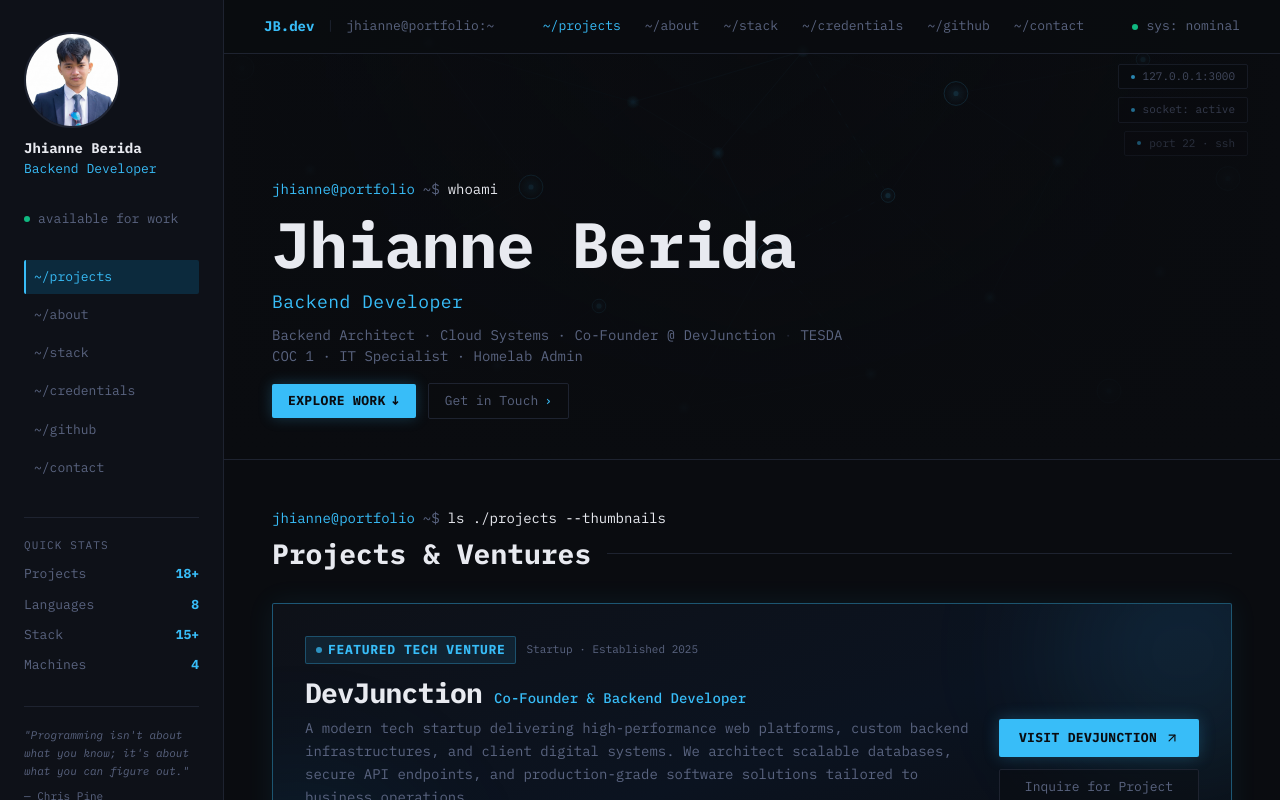
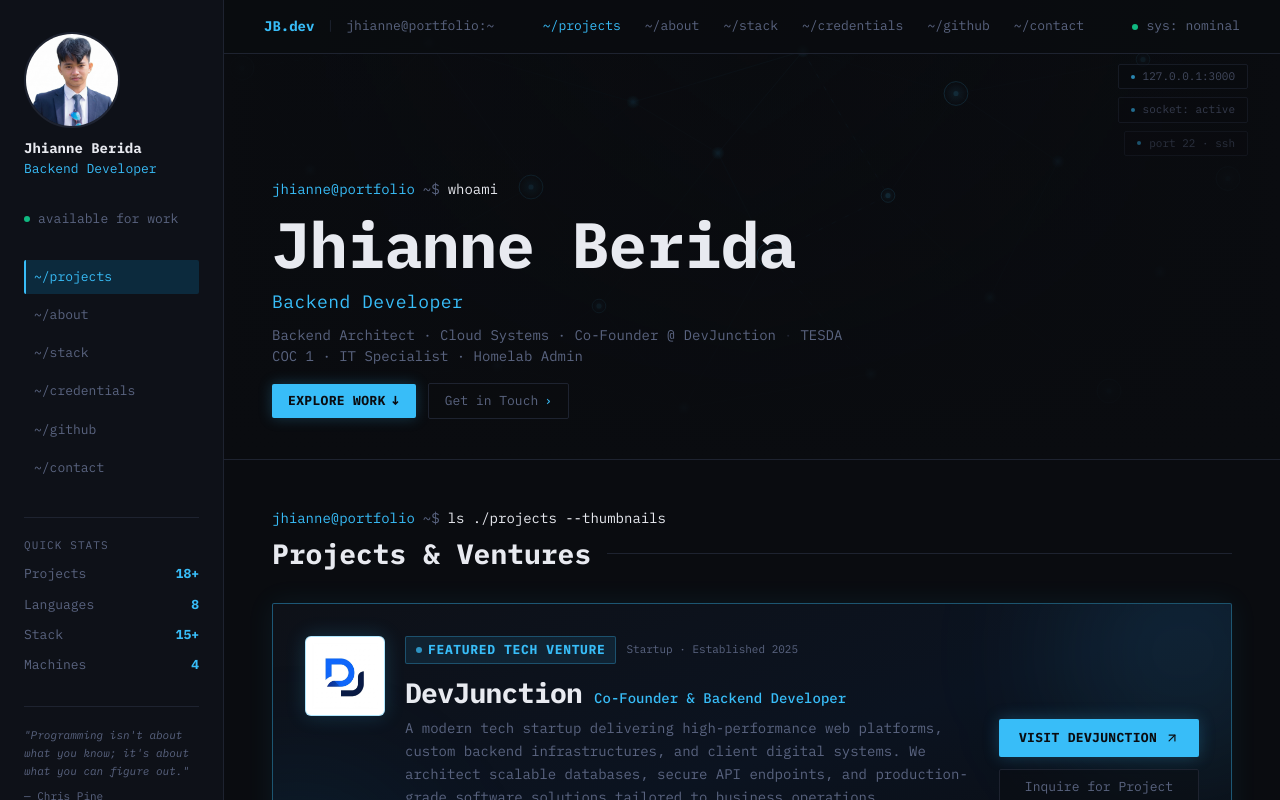
Before and after one commit to jhnbrd/jhnbrd-portfolio, a React (Vite) app: page / in a window 1280 px wide. Built offline with nearby package versions, Linux system fonts and the light colour scheme.

Commit message:
feat(branding): integrate official DevJunction logo into venture spotlight
- Add devjunction.png logo asset to public/images/
- Update DevJunctionSpotlight component with brand avatar and glowing container

```diff
--- a/src/components/DevJunctionSpotlight.jsx
+++ b/src/components/DevJunctionSpotlight.jsx
@@ -1,4 +1,4 @@
-import { ArrowUpRight, ShieldCheck, Cpu, Database, ExternalLink } from 'lucide-react'
+import { ArrowUpRight, ShieldCheck, Cpu, Database } from 'lucide-react'
 import Reveal from './Reveal'
 import { personal } from '../data/portfolio'
 
@@ -23,6 +23,18 @@ export default function DevJunctionSpotlight() {
         />
 
         <div className="relative z-10 flex flex-col lg:flex-row items-start lg:items-center justify-between gap-6">
+          <div className="flex-1 flex flex-col sm:flex-row items-start gap-5">
+            {/* DevJunction Brand Logo */}
+            <div className="shrink-0 relative">
+              <div className="w-16 h-16 sm:w-20 sm:h-20 rounded-md bg-white p-1.5 border border-primary/40 shadow-[0_0_20px_rgba(56,189,248,0.2)] flex items-center justify-center overflow-hidden transition-transform duration-300 group-hover:scale-105">
+                <img
+                  src="/images/devjunction.png"
+                  alt="DevJunction Logo"
+                  className="w-full h-full object-contain"
+                />
+              </div>
+            </div>
+
             <div className="flex-1 flex flex-col gap-3">
               {/* Header tag and status */}
               <div className="flex items-center gap-2.5 flex-wrap">
@@ -63,6 +75,7 @@ export default function DevJunctionSpotlight() {
                 </span>
               </div>
             </div>
+          </div>
 
           {/* Action CTAs */}
           <div className="flex flex-row lg:flex-col items-stretch gap-3 shrink-0 w-full sm:w-auto">
```
Also changed, not shown: public/images/devjunction.png (added). Lines whose indentation alone changed are shown as unchanged.
